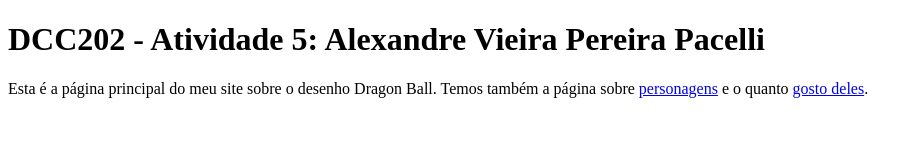
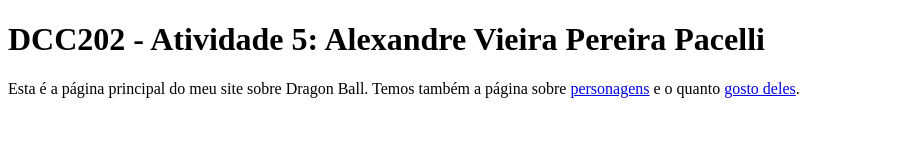
Before and after one commit to ufjf-dcc202/ufjf-dcc202-2023-3-b-atv5-AlexandreVp, a website: page index.html in a window 1280 px wide. Shown: the whole page, without its empty margins (0-923 px from the left). Drawn offline with Linux system fonts and the light colour scheme.

Commit message:
Alterando texto do parágrafo

```diff
--- a/index.html
+++ b/index.html
@@ -9,7 +9,7 @@
     <main>
       <h1>DCC202 - Atividade 5: Alexandre Vieira Pereira Pacelli</h1>
       <p>
-        Esta é a página principal do meu site sobre o desenho Dragon Ball. Temos
+        Esta é a página principal do meu site sobre Dragon Ball. Temos
         também a página sobre <a href="personagens.html">personagens</a> e o
         quanto <a href="preferencias.html">gosto deles</a>.
       </p>
```
